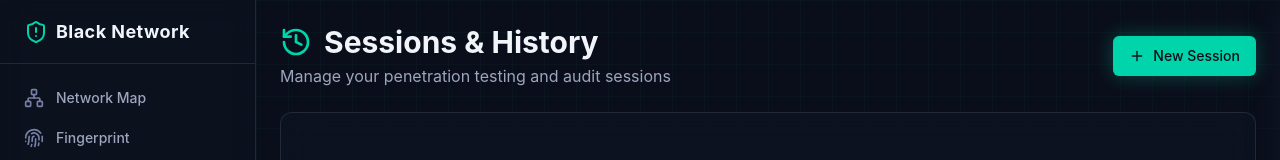
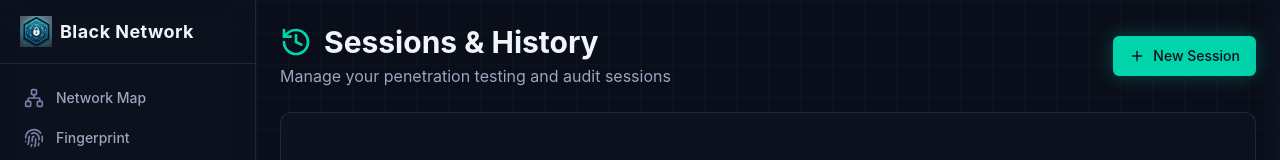
Before and after one commit to etonyCh/Operation-Black-Network-, a React (Vite) app: page / in a window 1280 px wide. Shown: the top 160 px of the page. Built offline with nearby package versions, Linux system fonts and the light colour scheme.

Commit message:
style: render logo image in sidebar header instead of generic icon

```diff
--- a/src/renderer/components/layout/Sidebar.tsx
+++ b/src/renderer/components/layout/Sidebar.tsx
@@ -2,6 +2,7 @@ import React from 'react'
 import { Network, Fingerprint, Activity, ShieldAlert, History, Settings, FileText } from 'lucide-react'
 import { useAppStore, Page } from '../../store/useAppStore'
 import { cn } from '../../lib/utils'
+import logo from '../../assets/logo.png'
 
 const navItems: { id: Page; label: string; icon: React.FC<any> }[] = [
   { id: 'network-map', label: 'Network Map', icon: Network },
@@ -18,8 +19,8 @@ export function Sidebar() {
 
   return (
     <aside className="w-64 border-r border-border bg-panel-dark/50 backdrop-blur-md flex flex-col">
-      <div className="h-16 flex items-center px-6 border-b border-border">
-        <ShieldAlert className="w-6 h-6 text-teal mr-2" />
+      <div className="h-16 flex items-center px-5 border-b border-border">
+        <img src={logo} className="w-8 h-8 mr-2 object-contain" alt="Logo" />
         <span className="text-lg font-bold text-slate-100 tracking-wide">Black Network</span>
       </div>
       <nav className="flex-1 overflow-y-auto py-4 px-3 space-y-1">
```
Also changed, not shown: src/renderer/assets/logo.png (added).
